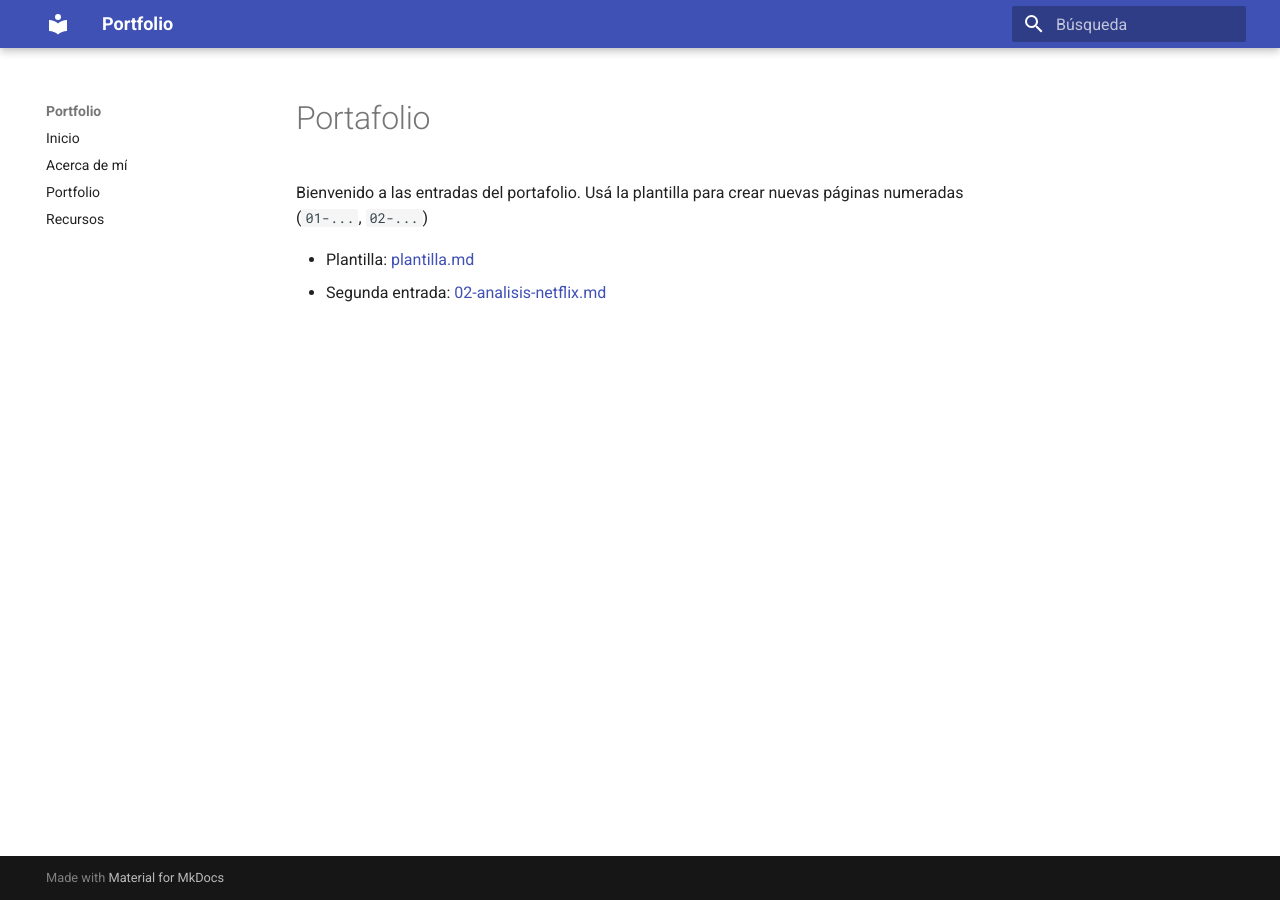
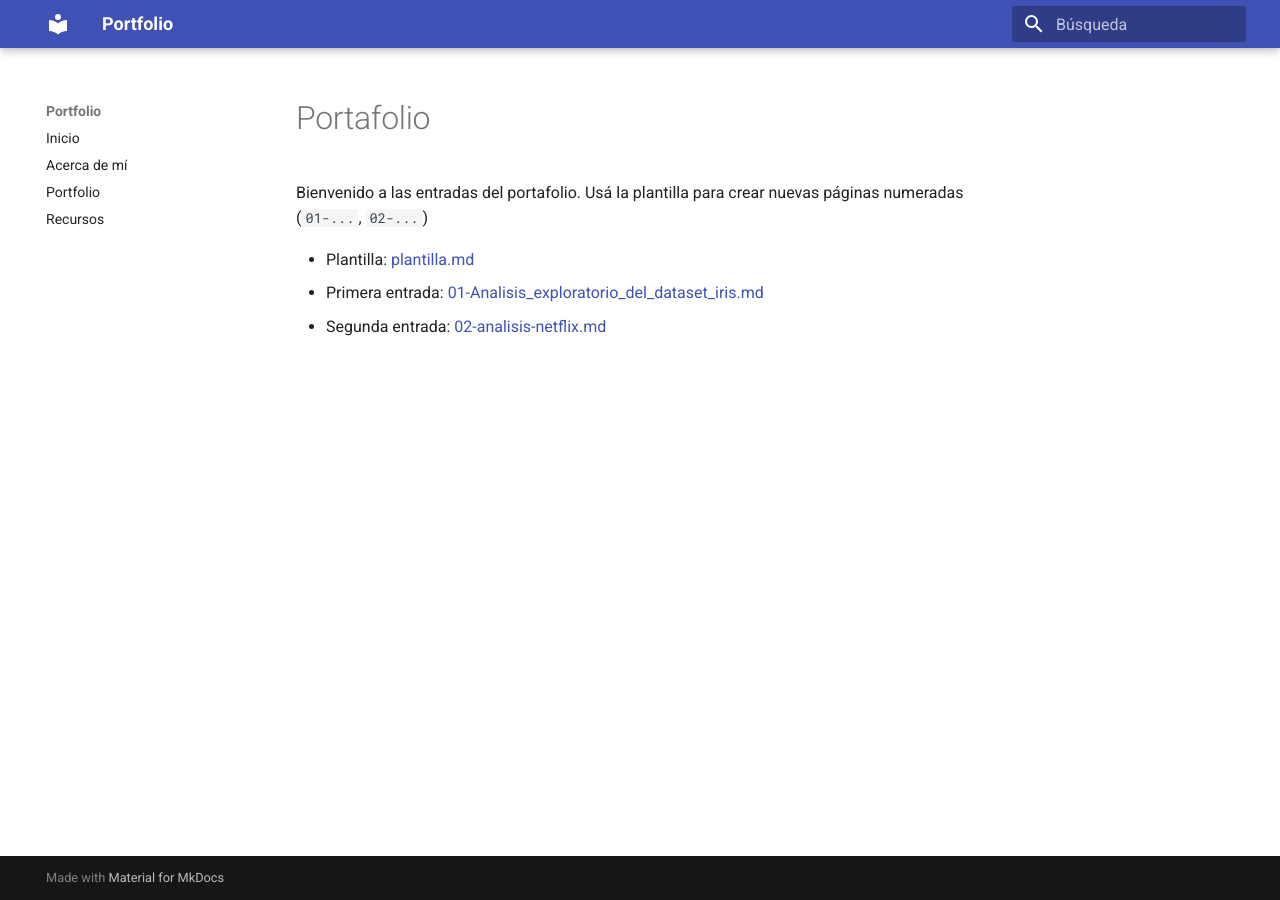
Before and after one commit to naguer019/IA-portfolio, an MkDocs documentation site: the page built from docs/portfolio/index.md, in a window 1280 px wide. Built offline with MkDocs 1.6.1 and Material for MkDocs 9.7.7, drawn with Linux system fonts in a browser that asks for light colours.

Commit message:
Update index.md

```diff
--- a/docs/portfolio/index.md
+++ b/docs/portfolio/index.md
@@ -9,4 +9,5 @@ Bienvenido a las entradas del portafolio. Usá la plantilla para crear nuevas p
 (`01-...`, `02-...`)
 
 - Plantilla: [plantilla.md](plantilla.md)
+- Primera entrada: [01-Analisis_exploratorio_del_dataset_iris.md](01-Analisis_exploratorio_del_dataset_iris.md)
 - Segunda entrada: [02-analisis-netflix.md](02-analisis-netflix.md)
```
